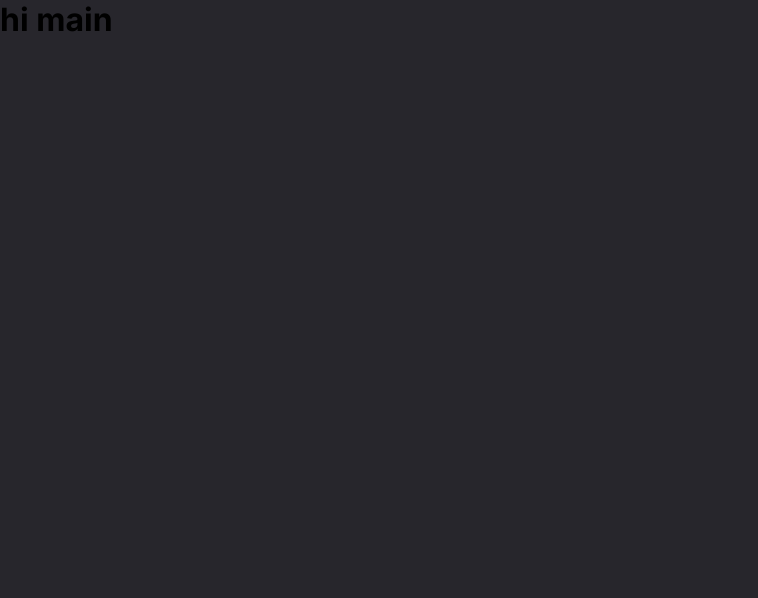
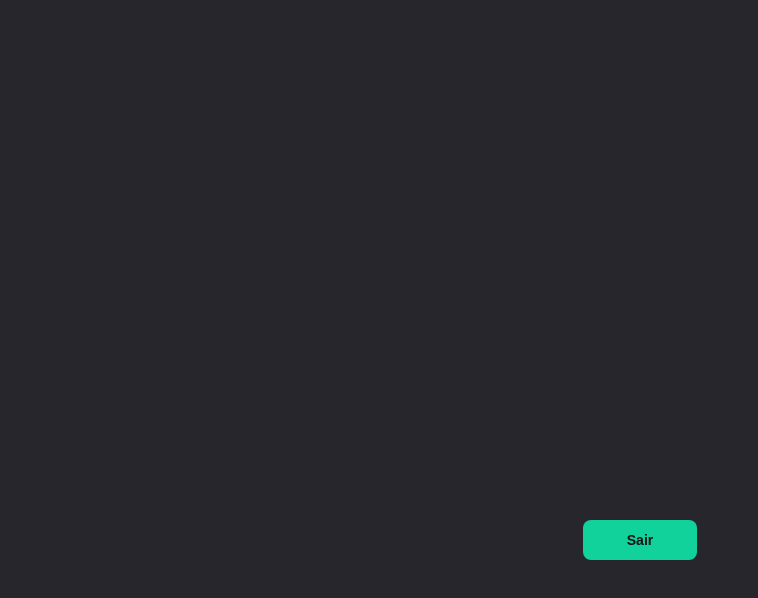
Before and after one commit to Lucassec1/Login-Authorization, a React (Vite) app: page /main in a window 1280 px wide. Shown: the top 598 px of the page, without its empty margins (0-758 px from the left). Built offline with nearby package versions, Linux system fonts and the light colour scheme.

Commit message:
feat: mudança na estrutura da página main

```diff
--- a/src/pages/Login/index.tsx
+++ b/src/pages/Login/index.tsx
@@ -1,4 +1,6 @@
 import { useState } from 'react';
+
+import photo from '../../assets/profile_icon.svg';
 
 import illustrationLeft from '../../assets/illustration_left.svg';
 import illustrationBottomRight from '../../assets/illustration_bottom_right.svg';
@@ -23,7 +25,6 @@ import {
   GithubAuthProvider,
   signInWithPopup,
   signInWithEmailAndPassword,
-  signOut,
   User
 } from 'firebase/auth';
 
@@ -34,7 +35,9 @@ interface SignIn {
 
 export function Login() {
   const [userGoogle, setUserGoogle] = useState<User | null>({} as User)
-  const [userGithub, setUserGithub] = useState<User>({} as User)
+  const [userGithub, setUserGithub] = useState<User | null>({} as User)
+
+
   const [ishoverButton, setIshoverButton] = useState(1)
 
   const [email, setEmail] = useState('')
@@ -46,6 +49,12 @@ export function Login() {
     signInWithPopup(auth, providerGoogle)
       .then(result => {
         setUserGoogle(result.user);
+
+        localStorage.setItem("userName", `${result.user.displayName}` )
+        localStorage.setItem("userEmail", `${result.user.email}` )
+        localStorage.setItem("userPhoto", `${result.user.photoURL}` )
+
+        setTimeout(() => window.location.href = '/main', 500)
       })
       .catch(error => {
         console.log(error);
@@ -58,6 +67,12 @@ export function Login() {
     signInWithPopup(auth, providerGithub)
       .then(res => {
         setUserGithub(res.user);
+
+        localStorage.setItem("userName", `${res.user.displayName}` )
+        localStorage.setItem("userEmail", `${res.user.email}` )
+        localStorage.setItem("userPhoto", `${res.user.photoURL}` )
+
+        setTimeout(() => window.location.href = '/main', 500)
       })
       .catch(err => {
         console.log(err);
@@ -69,6 +84,9 @@ export function Login() {
     .then(res => {
       console.log(res)
       setTimeout(() => window.location.href = '/main', 500)
+      localStorage.setItem("userName", 'Thiago Elias Lima Campos' )
+      localStorage.setItem("userEmail", 'thiagolimacampos@gmail.com' )
+      localStorage.setItem("userPhoto", `${photo}` )
       setEmail('');
       setPassword('');
     })
@@ -77,23 +95,11 @@ export function Login() {
     })
   }
 
-  function Signout() {
-    signOut(auth)
-    .then(response => {
-      console.log('Signout successful!')
-      setUserGoogle(null)
-      // setUserGithub(null)
-    })
-    .catch(error => {
-      console.log('Signout failed')
-    });
-  }
-
   return (
     <>
       <Container>
         <Form>
-          <Title>Inscreva-se</Title>
+          <Title>Login</Title>
 
           <div>
             <p>Email</p>
@@ -103,7 +109,7 @@ export function Login() {
               placeholder='Digite seu Email'
               value={email}
               onChange={(e) => setEmail(e.target.value)}
-              />
+            />
           </div>
 
           <div>
@@ -114,7 +120,7 @@ export function Login() {
               placeholder='Digite sua Senha'
               value={password}
               onChange={(e) => setPassword(e.target.value)}
-              />
+            />
           </div>
 
           <button
@@ -124,13 +130,13 @@ export function Login() {
               ishoverButton === 2 ? 'var(--green2)' :
               ishoverButton === 3 ? 'var(--secondary)' : 'var(--green1)',
               marginBottom: "24px",
-              border: "1px solid var(--grey1)"
+              border: "none",
             }}
             onMouseEnter={() => setIshoverButton(1)}
             onMouseLeave={() => setIshoverButton(2)}
             onMouseDown={() => setIshoverButton(3)}
-            >
-            <p>Login</p>
+          >
+            <p>Entrar</p>
           </button>
 
           <Divider />
--- a/src/pages/MainPage/index.tsx
+++ b/src/pages/MainPage/index.tsx
@@ -1,7 +1,70 @@
-import React from 'react';
+import React, { useState } from 'react';
 
-const MainPage: React.FC = () => {
-  return (<h1>hi main</h1>);
+import {
+  Container,
+  Card,
+  CardImg,
+  CardName,
+  CardEmail,
+} from './styles';
+
+import { auth } from '../../services/firebase';
+import {
+  signOut,
+} from 'firebase/auth';
+
+
+function MainPage () {
+  const [ishoverButton, setIshoverButton] = useState(1)
+
+  // const [googleUser, setGoogleUser] = useState();
+  // const childToParentGoogle = (childdata: React.SetStateAction<undefined>) => {
+  //   setGoogleUser(childdata);
+  // }
+
+  // const [githubUser, setGithubUser] = useState();
+  // const childToParentGithub = (childdata: React.SetStateAction<undefined>) => {
+  //   setGithubUser(childdata);
+  // }
+
+  function Signout() {
+    signOut(auth)
+    .then(response => {
+      console.log('Signout successful!')
+      setTimeout(() => window.location.href = '/login', 500)
+      // setUserGoogle(null)
+      // setUserGithub(null)
+    })
+    .catch(error => {
+      console.log('Signout failed')
+    });
+  }
+
+  console.log(localStorage)
+
+  return (
+    <Container>
+      <Card>
+        <CardImg photo={localStorage.getItem('userPhoto')}></CardImg>
+        <CardName>{localStorage.getItem('userName')}</CardName>
+        <CardEmail>{localStorage.getItem('userEmail')}</CardEmail>
+        <button
+          onClick={Signout}
+          style={{
+            background: ishoverButton === 1 ? `var(--green1)` :
+            ishoverButton === 2 ? 'var(--green2)' :
+            ishoverButton === 3 ? 'var(--secondary)' : 'var(--green1)',
+            border: "none",
+          }}
+          onMouseEnter={() => setIshoverButton(1)}
+          onMouseLeave={() => setIshoverButton(2)}
+          onMouseDown={() => setIshoverButton(3)}
+        >
+          <p>Sair</p>
+        </button>
+      </Card>
+    </Container>
+  )
 }
 
 export default MainPage;
--- /dev/null
+++ b/src/pages/MainPage/styles.ts
@@ -0,0 +1,82 @@
+import styled from 'styled-components';
+
+export const Container = styled.div`
+    width: 100vw;
+    height: 100vh;
+
+    display: flex;
+    justify-content: center;
+`;
+
+export const Card = styled.div`
+    display: flex;
+    flex-direction: column;
+    align-items: center;
+    justify-content: center;
+
+    margin-top: 200px;
+
+    width: 296px;
+    height: 384px;
+
+    padding: 20px;
+    gap: 12px;
+
+    button {
+        display: flex;
+        align-items: center;
+        justify-content: center;
+
+        border-radius: 8px;
+        border: none;
+
+        cursor: pointer;
+
+        width: 114px;
+        height: 40px;
+
+        p {
+            font-weight: 600;
+            font-size: 14px;
+            color: var(--base-color);
+        }
+    }
+`;
+
+export const CardImg = styled.div`
+    background-image: url(${props => props.photo});
+    background-repeat: no-repeat;
+    background-size: cover;
+    background-position: center;
+
+    width: 200px;
+    height: 200px;
+
+    border-radius: 50%;
+`;
+
+export const CardName = styled.h6`
+    display: flex;
+    align-items: center;
+    justify-content: center;
+
+    font-size: 16px;
+
+    color: var(--white);
+
+    width: 100%;
+    height: 30px;
+`;
+
+export const CardEmail = styled.p`
+    display: flex;
+    align-items: center;
+    justify-content: center;
+
+    font-size: 14px;
+
+    color: var(--white);
+
+    width: 100%;
+    height: 30px;
+`;
--- a/src/routes.tsx
+++ b/src/routes.tsx
@@ -1,4 +1,3 @@
-import React from "react";
 import { BrowserRouter, Routes, Route } from "react-router-dom";
 
 import Login from "./pages/Login";
```
Also changed, not shown: src/assets/github_icon.svg, 1 other file (tests, documents, lock files or other folders).
